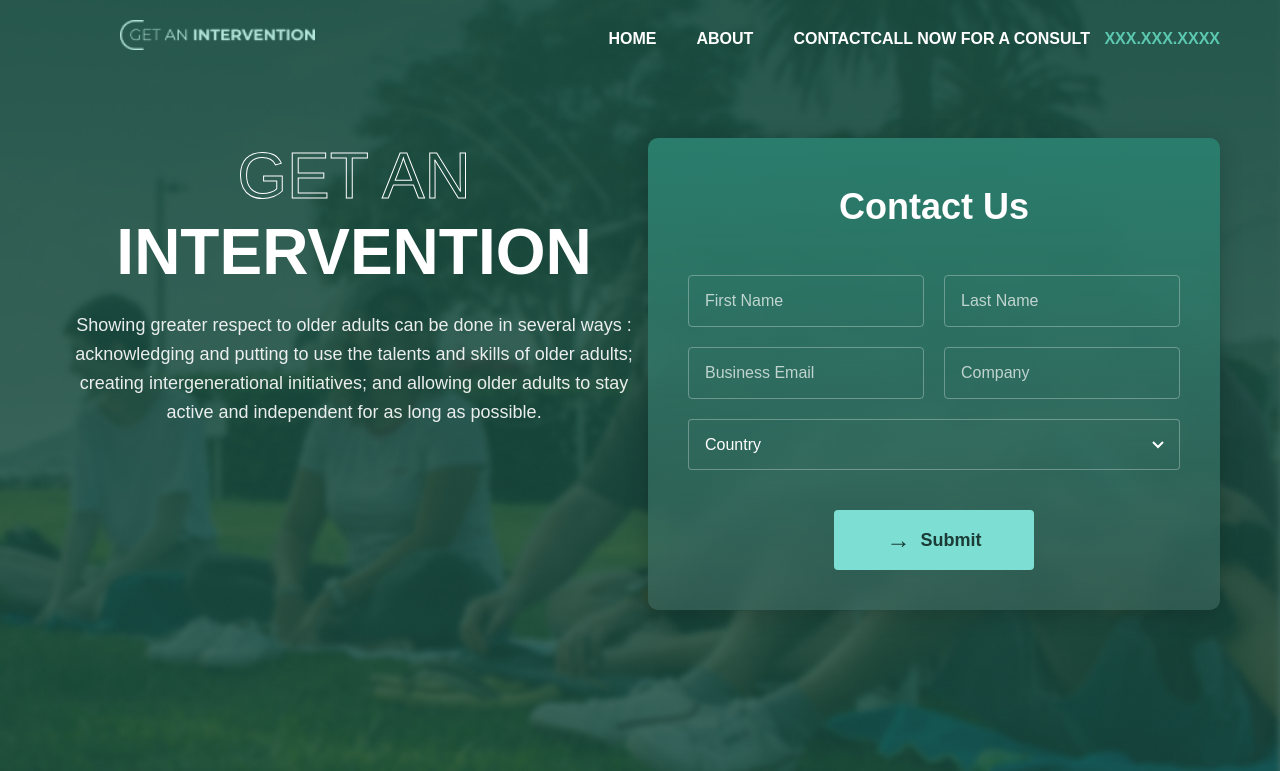
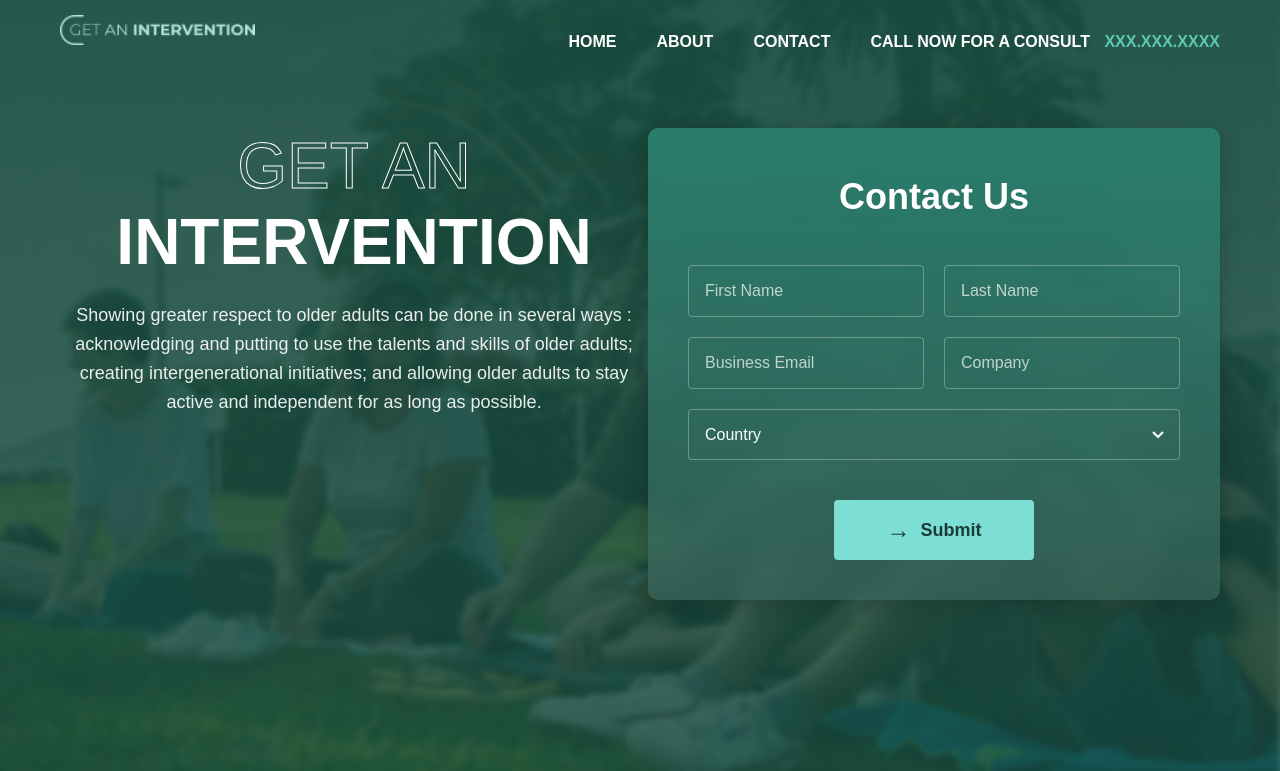
Before and after one commit to Kashif-Saleem-Ghuman/spiralyze, a plain HTML site: page index.html in a window 1280 px wide. Shown: the top 771 px of the page. Drawn offline with Linux system fonts and the light colour scheme.

Commit message:
Fixed styling

```diff
--- a/style.css
+++ b/style.css
@@ -83,7 +83,10 @@ header {
     z-index: 11;
 }
 
-@media (max-width: 1023px) {
+/* Mobile Styles Only */
+
+/* Mobile Styles */
+@media (max-width: 767px) {
     .nav-menu {
         transform: translateY(-20px);
         opacity: 0;
@@ -129,6 +132,10 @@ header {
 
     .nav-menu a:hover {
         background-color: rgba(42, 125, 108, 1);
+    }
+
+    .contact-no {
+        display: none;
     }
 }
 
@@ -636,9 +643,18 @@ select option {
 /* Tablet Styles */
 @media (min-width: 768px) {
 
+    .header-container {
+        display: flex;
+        justify-content: space-between;
+        align-items: center;
+        align-items: center;
+    }
+
     .contact-no {
         display: flex;
-        justify-content: end;
+        flex-direction: column;
+        max-width: fit-content;
+        margin-top: 1rem ;
     }
 
     .contact-no a {
@@ -646,6 +662,7 @@ select option {
         text-decoration: none;
         font-size: 16px;
         font-weight: 600;
+        margin-top: 1rem;
     }
 
     .contact-no a:hover {
@@ -787,10 +804,6 @@ select option {
         margin-left: 10px;
     }
 
-    header {
-        padding: 20px 60px;
-    }
-
     .menu-toggle {
         display: none;
     }
@@ -926,6 +939,19 @@ select option {
         display: flex;
         justify-content: space-between;
         align-items: center;
+    }
+
+    .contact-no {
+        display: flex;
+        flex-direction: row;
+    }
+
+    .contact-no nav {
+        margin-right: 40px;
+    }
+
+    .contact-no a{
+        margin-top: 0 ;
     }
 
     #curve-tablet {
```
